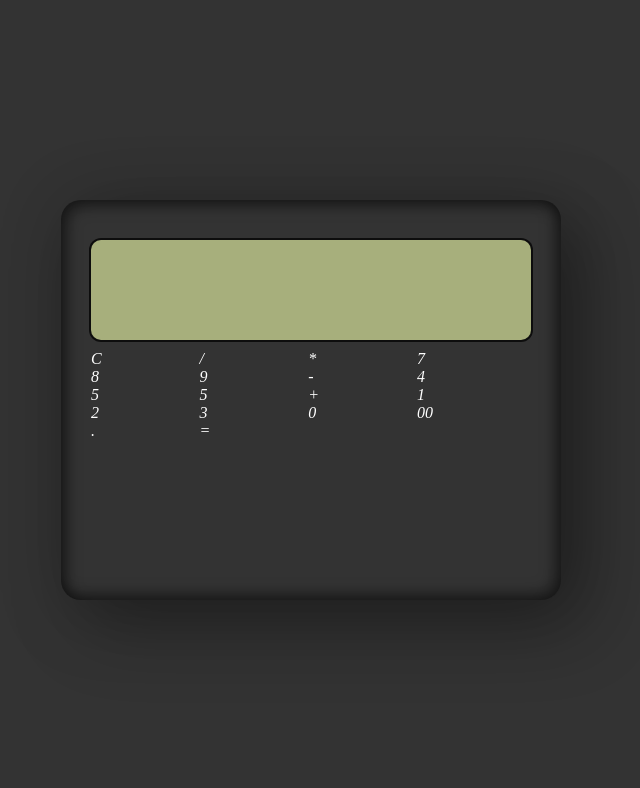
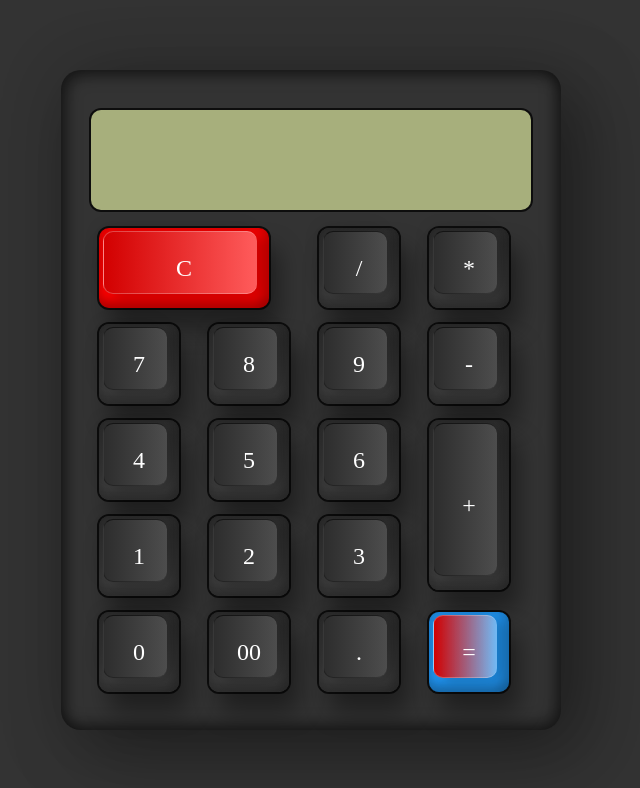
Before and after one commit to Andre-Turner/calculatorProject, a plain HTML site: page index.html in a window 1280 px wide. Shown: the whole page, without its empty margins (329-969 px from the left). Drawn offline with Linux system fonts and the light colour scheme.

Commit message:
stylingAndNotes

```diff
--- a/index.html
+++ b/index.html
@@ -13,7 +13,7 @@
     <div class="container">
         <form class="calculator" name="calc">
             <input type="text" class="value" readonly name="txt">
-            <span class="num" onclick="calc.txt.value= ''"><i>C</i></span>
+            <span class="num clear" onclick="calc.txt.value= ''"><i>C</i></span>
             <span class="num" onclick="calc.txt.value+= '/'"><i>/</i></span>
             <span class="num" onclick="calc.txt.value+= '*'"><i>*
             </i></span>
@@ -29,9 +29,9 @@
             </i></span>
             <span class="num" onclick="calc.txt.value+= '5'"><i>5
             </i></span>
-            <span class="num" onclick="calc.txt.value+= '5'"><i>5
+            <span class="num" onclick="calc.txt.value+= '6'"><i>6
             </i></span>
-            <span class="num" onclick="calc.txt.value+= '+'"><i>+
+            <span class="num plus" onclick="calc.txt.value+= '+'"><i>+
             </i></span>
             <span class="num" onclick="calc.txt.value+= '1'"><i>1
             </i></span>
@@ -46,7 +46,7 @@
             <span class="num" onclick="calc.txt.value+= '.'"><i>.
             </i></span>
 
-            <span class="num" onclick="document.calc.txt.value=eval(calc.txt.value)"><i>=</i></span>
+            <span class="num equal" onclick="document.calc.txt.value=eval(calc.txt.value)"><i>=</i></span>
         </form>
     </div>
 </body>
--- a/style.css
+++ b/style.css
@@ -27,6 +27,8 @@ body {
     display: grid;
 }
 
+/* styling To Calc Box */
+
 .calculator .value {
     position: relative;
     grid-column: span 4;
@@ -43,6 +45,78 @@ body {
     font-size: 2em;
 }
 
-span {
+/* Styling to Calc Button position */
+
+.calculator span {
+    position: relative;
+    display: grid;
+    place-items: center;
+    width: 80px;
+    height: 80px;
+    margin: 8px;
+    background: linear-gradient(180deg, #2f2f2f, #3f3f3f);
+    box-shadow: inset -8px 0 8px rgba(0,0,0,0.15), inset 0 -8px 8px rgba(0,0,0,0.25), 0 0 0 2px rgba(0,0,0,0.75),
+    10px 20px 25px rgba(0,0,0,0.4);
     color: #fff;
+    user-select: none;
+    cursor: pointer;
+    font-weight: 400;
+    border-radius: 10px;
 }
+
+.calculator span::before {
+    content: '';
+    position: absolute;
+    top: 3px;
+    left: 4px;
+    bottom: 14px;
+    right: 12px;
+    background: linear-gradient(90deg, #2d2d2d, #4d4d4d);
+    border-radius: 10px;
+    box-shadow: -5px -5px 15px rgba(0,0,0,0.1), 10px 5px 10px rgba(0,0,0,0.15);
+    border-left: 1px solid #0004;
+    border-bottom: 1px solid #0004;
+    border-top: 1px solid #0009;
+}
+
+.calculator span:active {
+    filter: brightness(1.5);
+}
+
+/* Styling to Numbers on buttons */
+
+.calculator span i {
+    position: relative;
+    font-style: normal;
+    font-size: 1.5em;
+    text-transform: uppercase;
+}
+
+.calculator .clear {
+    grid-column:  span 2;
+    width: 170px;
+    background: #f00;
+}
+
+.calculator .clear::before {
+    background: linear-gradient(90deg, #d20000, #ffffff5c);
+    border-left: 1px solid #fff4;
+    border-bottom: 1px solid #fff4;
+    border-top: 1px solid #fff4;
+}
+
+.calculator .plus {
+    grid-row: span 2;
+    height: 170px;
+}
+
+.calculator .equal {
+    background: #2196f3;
+}
+
+.calculator .equal::before {
+    background: linear-gradient(90deg, #d20000, #ffffff5c);
+    border-left: 1px solid #fff4;
+    border-bottom: 1px solid #fff4;
+    border-top: 1px solid #fff4;
+}
```
